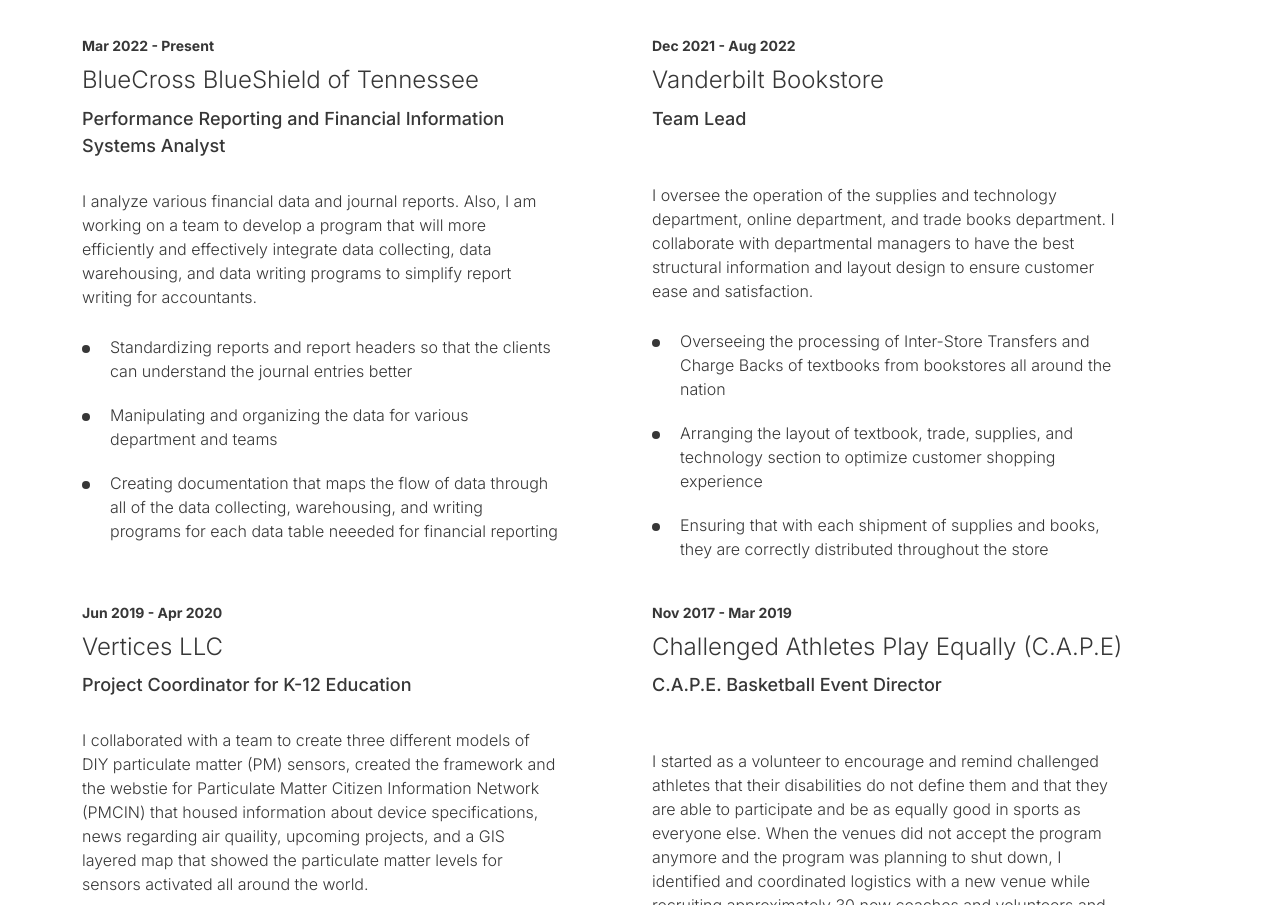
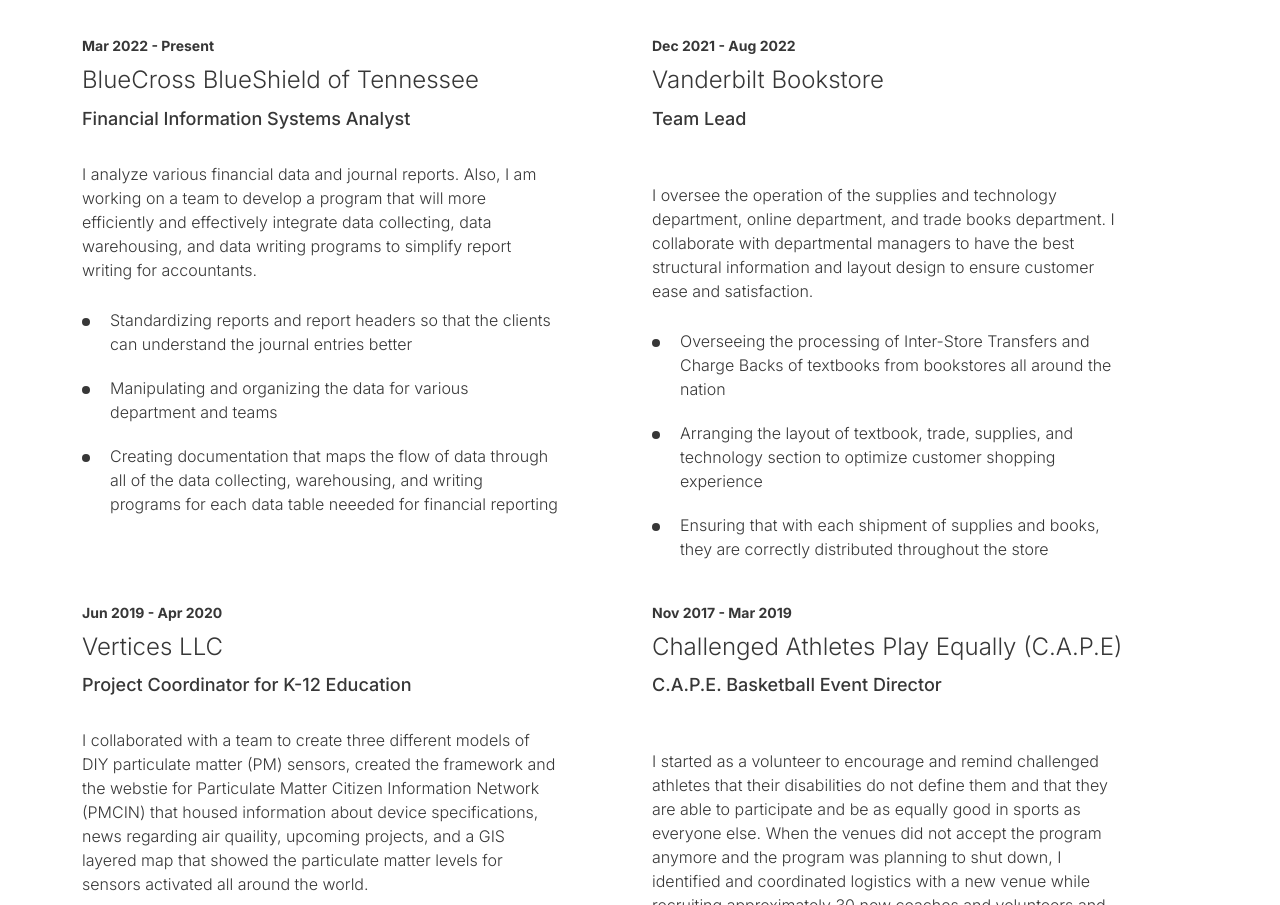
Before and after one commit to donkdh1/Don-website, a website: page public/index.html in a window 1280 px wide. Shown: the part 1958-2863 px from the top of the page. Drawn offline with nearby package versions, Linux system fonts and the light colour scheme.

Commit message:
Update index.html

```diff
--- a/public/index.html
+++ b/public/index.html
@@ -159,7 +159,7 @@
               <section>
                 <span class="ds-year">Mar 2022 - Present</span>
                 <h3 class="ds-officename">BlueCross BlueShield of Tennessee</h3>
-                <span class="ds-department">Performance Reporting and Financial Information Systems Analyst</span>
+                <span class="ds-department">Financial Information Systems Analyst</span>
                 <p>I analyze various financial data and journal reports. Also, I am working on a team to develop a program that will more efficiently and effectively integrate data collecting, data warehousing, and data writing programs to simplify report writing for accountants. </p>
                 <ul>
                   <li>Standardizing reports and report headers so that the clients can understand the journal entries better</li>
```
